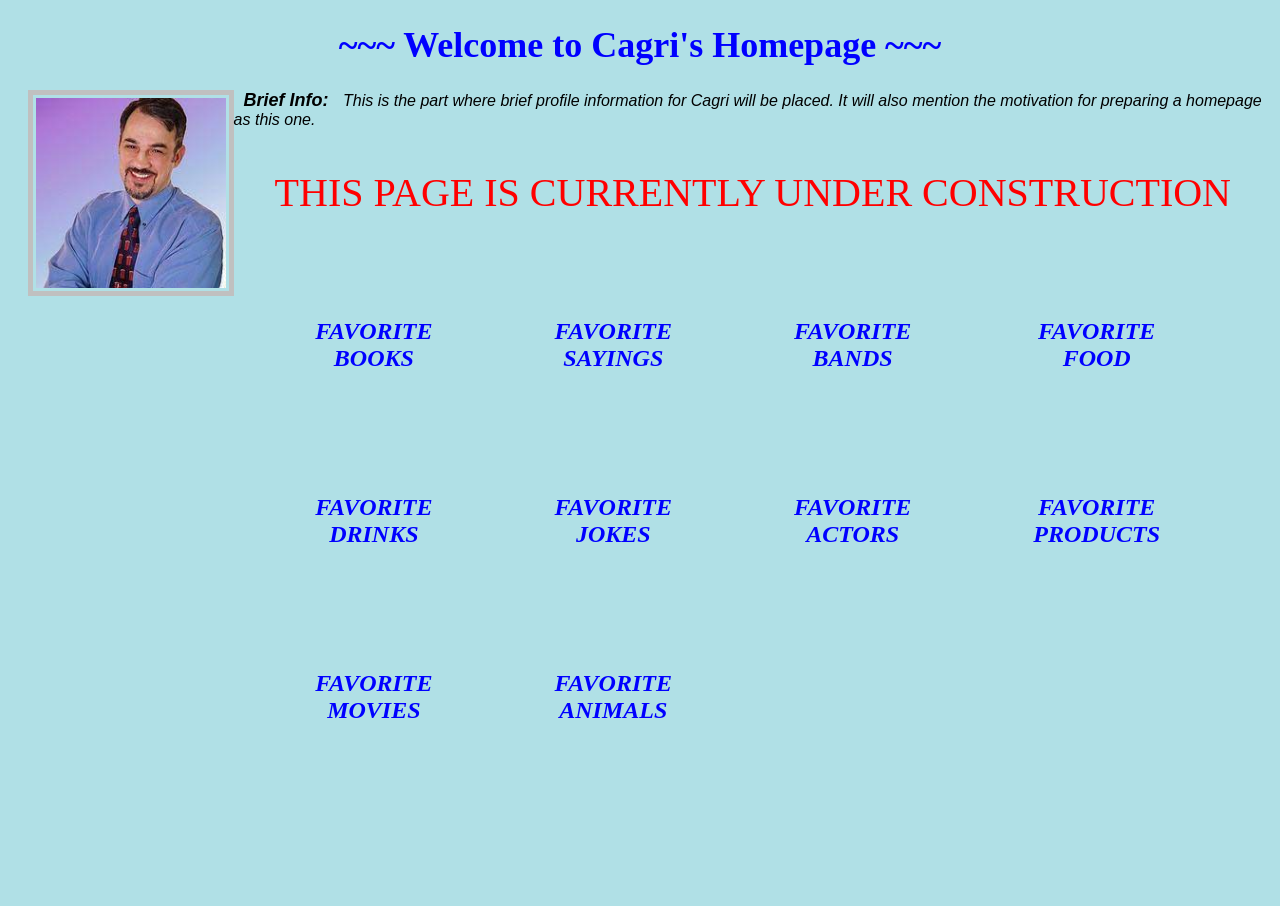
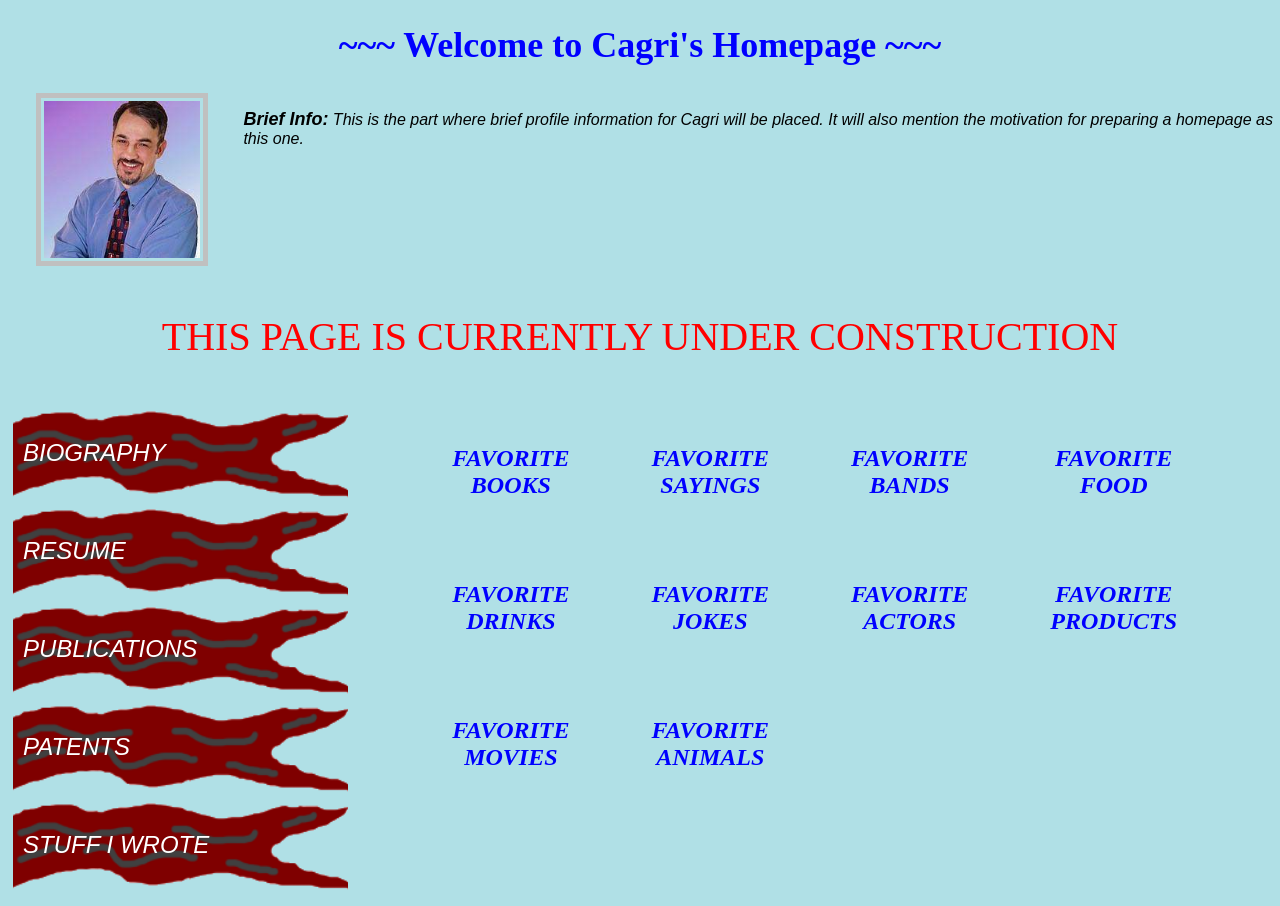
Before and after one commit to cagri-tanriover/cagri-tanriover.github.io, a plain HTML site: page index.html in a window 1280 px wide. Before the commit the page ends 800 px from the top, so only its background shows below. Drawn offline with Linux system fonts and the light colour scheme.

Commit message:
Added tags and made updates
Tag table added
Favorites added to a master table
Portrait and summary also added to a new table
Tag hovering feature added.

```diff
--- a/index.html
+++ b/index.html
@@ -9,15 +9,22 @@ body {background-color: powderblue;}
 	/* IMAGE STYLING CLASS */
 		.imgPortrait1 {
 			display: inline-block;
-		float: left; /* Test will be to the right of this image. */
 			padding:3px; /* Space between the image and the border. */
 			border:5px solid silver;  /* Attributes of the border within which the image will be enclosed. */
 			margin-left: 20px;  /* Image will be aligned to the left of page with 20pc clearance. */
 			margin-right: auto; /* Since image is aligned to the left, right margin will be adjusted accordingly. */
-		width: 15%; /* Image will be scaled by this amount. */
+			width: 70%; /* Image will be scaled by this amount. */
 		}
 
-	/* CENTER BLUE TEXT CLASS */
+		.cellBackground {
+			background-image: url(images/tag_background.png);
+			background-repeat: no-repeat;
+			background-size: 100% 100%;
+			background-position: left center;
+			color: #F0FFFF;
+		}
+
+	/* VARIOUS TEXT CLASS DEFINITIONS FOLLOW */
 		.textStyle1 {
 			color:blue;
 			text-align:center;
@@ -30,6 +37,15 @@ body {background-color: powderblue;}
 			font-size:40px;
 		}
 
+		.cellTagText {
+			color:white;
+			text-align:left;
+			font-size:24px;
+			font-family:arial;
+			font-style: italic;
+			font-weight: 100;
+		}
+
 		.bodyParaText {
 			color:black;
 			font-size: 16px;
@@ -39,14 +55,56 @@ body {background-color: powderblue;}
 		}
 
 		.bodyHeadingText {
-		padding:10px;
 			color:black;
 			font-size: 18px;
 			font-family:arial;
 			font-weight: 800;
 		}
 
-	/* TABLE CLASS favoritesTable DEFINITIONS FOLLOW */
+	/* TABLE CLASS DEFINITIONS FOLLOW */
+
+		/* topTable DEFINITIONS FOLLOW */
+		/* Define general table settings for class topTable */
+		.topTable {
+			width: 100%;
+			margin-left: 5px;
+			margin-right: auto;
+		}
+
+		.topTable td{
+			margin-right: auto;
+			margin-left: auto;
+			text-align: left;
+			vertical-align: top;
+		}
+
+		/* masterTable DEFINITIONS FOLLOW */
+
+		.masterTable td{
+			/*border: 1px solid blue;*/
+			margin-right: auto;
+			margin-left: auto;
+			text-align: left;
+			vertical-align: top;
+		}
+
+		/* tagsTable DEFINITIONS FOLLOW */
+		.tagsTable td{
+			padding: 10px;
+			width: 1250px;
+			height: 50px;
+			/*border: 1px solid red;*/
+			margin-right: auto;
+			margin-left: auto;
+			text-align: center;
+			vertical-align: middle;
+		}
+
+		.tagsTable td:hover{
+			background-image: url(images/tag_background_negative.png);
+		}
+
+		/* favoritesTable DEFINITIONS FOLLOW */
 
 		/* Define general table settings for class favoritesTable */
 		.favoritesTable {
@@ -59,7 +117,7 @@ body {background-color: powderblue;}
 		.favoritesTable td{
 			margin-right: auto;
 			margin-left: auto;
-			padding: 60px;
+			padding: 40px;
 			text-align: center;
 			vertical-align: middle;
 			color:blue;
@@ -74,7 +132,7 @@ body {background-color: powderblue;}
 			background-color: #DC143C;
 			color: #F0FFFF;
 		}
-}
+
 
 </style>
 
@@ -88,12 +146,22 @@ body {background-color: powderblue;}
 	<!-- FOLLOWING IS THE WELCOME SECTION -->
     <div class="part_1">
         <h1 class="textStyle1">~~~ Welcome to Cagri's Homepage ~~~</h1>
+
+		<table class="topTable">
+			<tr>
+				<td>
+					<img class="imgPortrait1" src="images/cagri_photo.jfif" alt="Cagri_Portrait">
+				</td>
+				<td>
 					<p class="bodyParaText">
-			<img class="imgPortrait1" src="images/cagri_photo.jfif" alt="Cagri_Portrait">
 						<span class="bodyHeadingText">Brief Info:</span> This is the part where brief profile
 						information for Cagri will be placed. It will also mention the motivation for preparing
 						a homepage as this one.
 					</p>
+				</td>
+			</tr>
+		</table>
+
     </div>
 
 	<!-- FOLLOWING IS FOR TEMPORARY BROADCAST MESSAGE -->
@@ -103,6 +171,19 @@ body {background-color: powderblue;}
 
 	<!-- FOLLOWING IS THE TABLE STRUCTURE FOR THE FAVORITES SECTION -->
 	<div class="part_3">
+
+		<table class="masterTable">
+			<tr>
+				<td>
+					<table class="tagsTable">
+						<tr><td class="cellBackground"><p class="cellTagText">BIOGRAPHY</p></td></tr>
+						<tr><td class="cellBackground"><p class="cellTagText">RESUME</p></td></tr>
+						<tr><td class="cellBackground"><p class="cellTagText">PUBLICATIONS</p></td></tr>
+						<tr><td class="cellBackground"><p class="cellTagText">PATENTS</p></td></tr>
+						<tr><td class="cellBackground"><p class="cellTagText">STUFF I WROTE</p></td></tr>
+					</table>
+				</td>
+				<td>
 					<table class="favoritesTable">
 					  <tr>
 						<td>FAVORITE BOOKS</td>
@@ -121,6 +202,9 @@ body {background-color: powderblue;}
 						<td>FAVORITE ANIMALS</td>
 						<td></td>
 						<td></td>
+					  </tr>
+					</table>
+				</td>
 			</tr>
 		</table>
 	</div>
```
Also changed, not shown: images/tag_background.png (added), images/tag_background_negative.png (added). Lines whose indentation alone changed are shown as unchanged.
